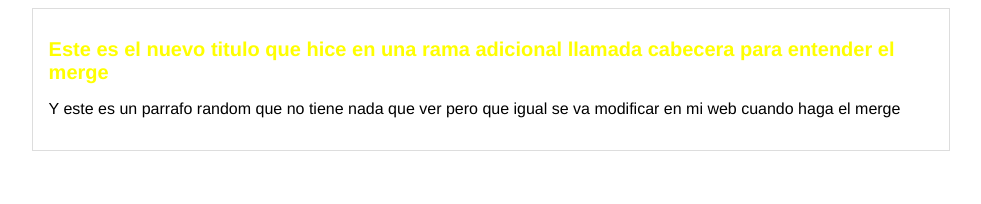
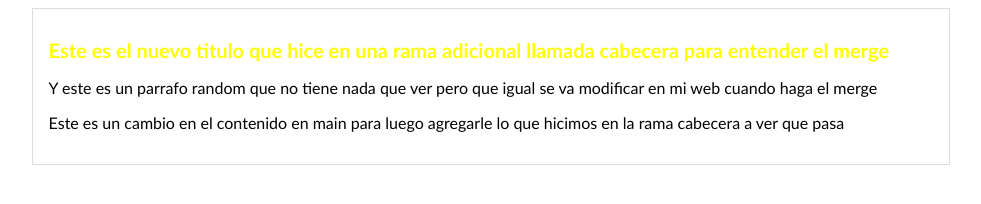
Before and after one commit to MikeQL/GityGithubCoursePlatzi, a plain HTML site: page blogpost.html in a window 1280 px wide. Shown: the whole page, without its empty margins (149-1130 px from the left). Drawn offline with Linux system fonts and the light colour scheme.

Commit message:
Agregué un parrafo y le cambie la fuente de la letra

```diff
--- a/blogpost.html
+++ b/blogpost.html
@@ -12,6 +12,8 @@
             <h1>Este es el nuevo titulo que hice en una rama adicional llamada cabecera para entender el merge</h1>
 
             <p>Y este es un parrafo random que no tiene nada que ver pero que igual se va  modificar en mi web cuando haga el merge</p>
+
+            <p> Este es un cambio en el contenido en main para luego agregarle lo que hicimos en la rama cabecera a ver que pasa</p>
         </div>
 
 
--- a/css/estilos.css
+++ b/css/estilos.css
@@ -1,6 +1,6 @@
 body{
     text-align: center;
-    font-family: 'Franklin Gothic Medium', 'Arial Narrow', Arial, sans-serif;
+    font-family: 'Trebuchet MS', 'Lucida Sans Unicode', 'Lucida Grande', 'Lucida Sans', Arial, sans-serif;
     color: yellow;
     font-size: 16px;
 }
```
